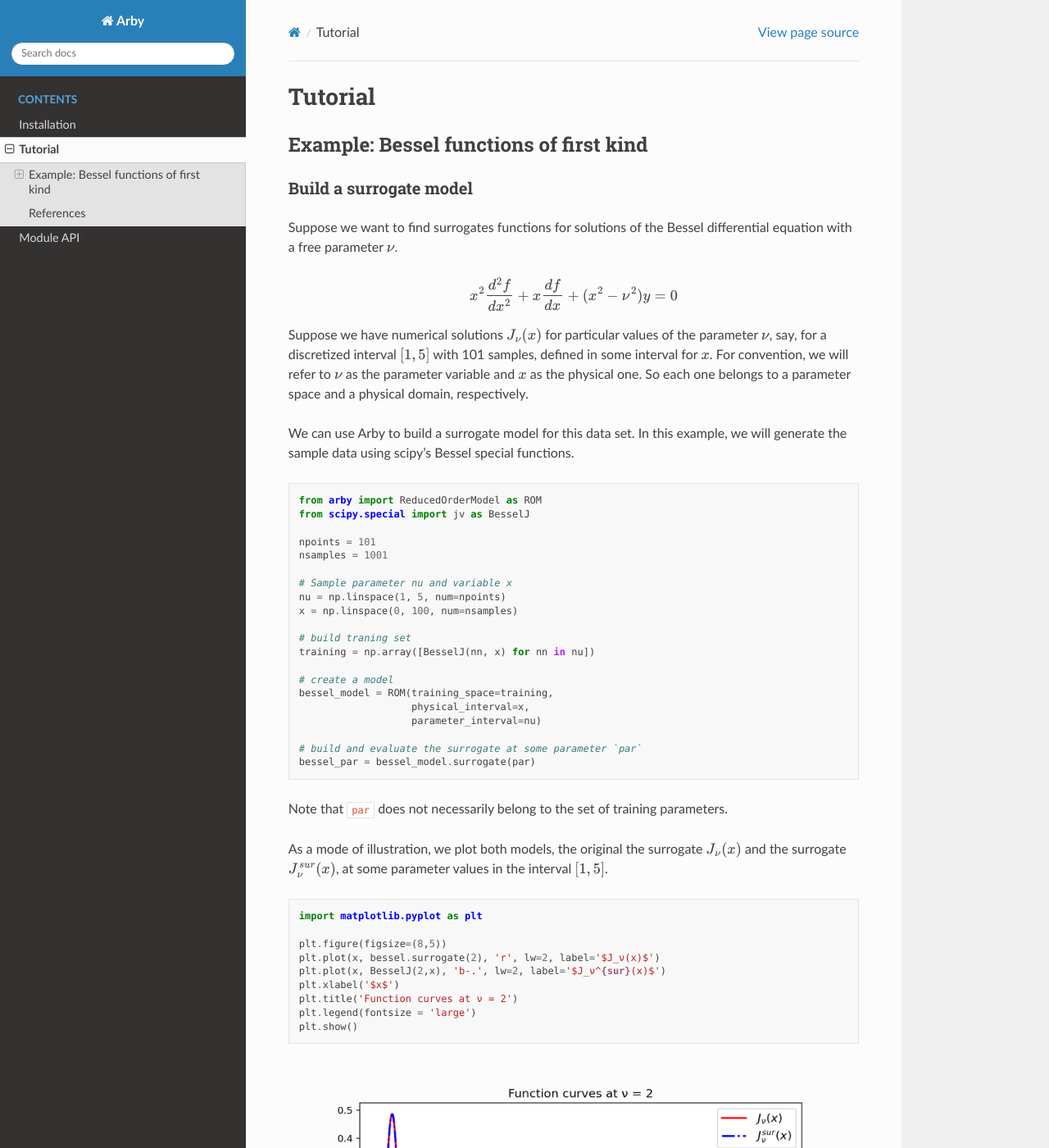
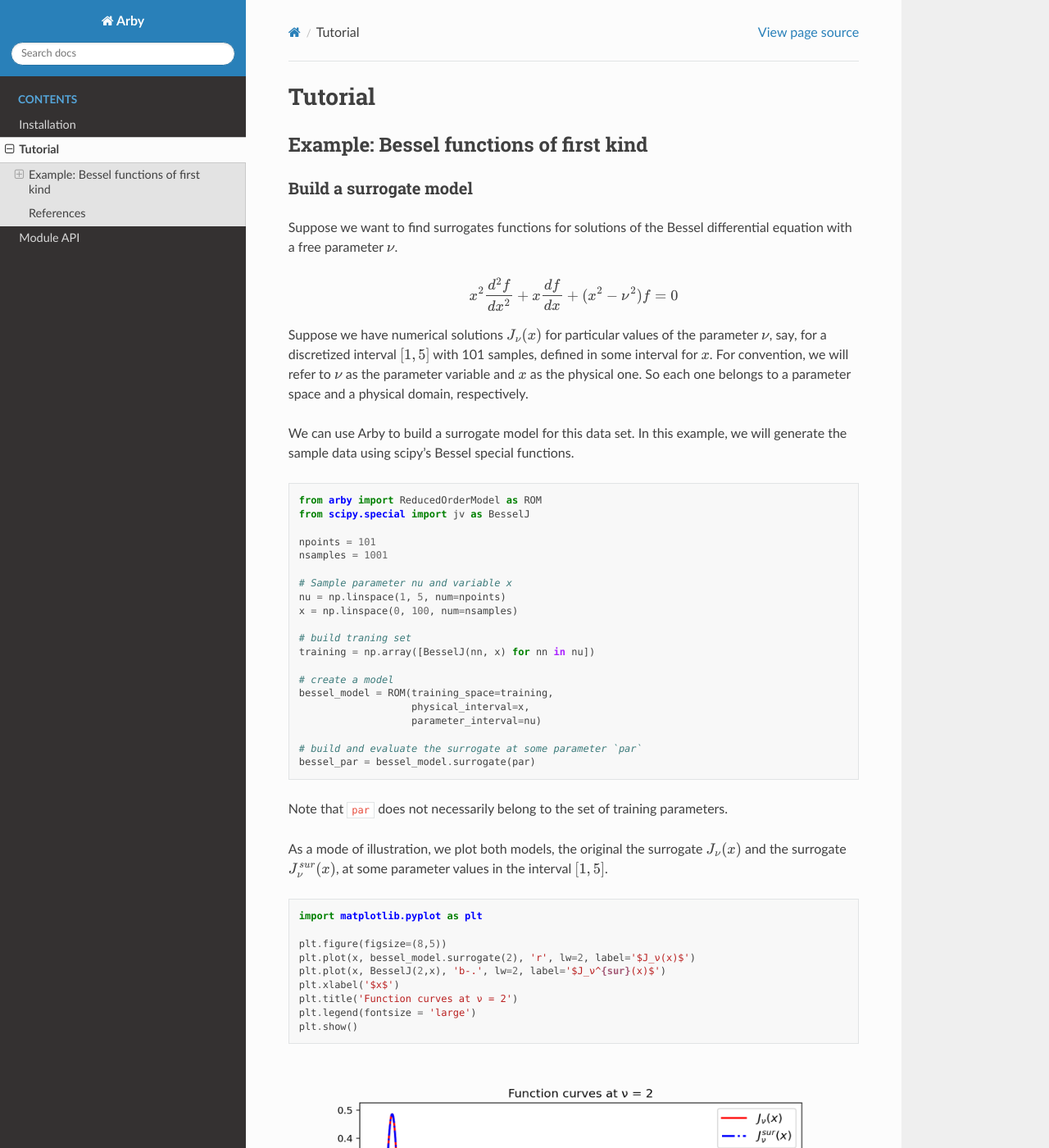
Before and after one commit to aaronuv/arby, a Sphinx documentation site: the page built from docs/source/tutorial.rst, in a window 1280 px wide and 1400 px high. Shown: the whole window at 82% size. Built offline with Sphinx 7.4.7 and the Read the Docs theme 2.0.0, drawn with Linux system fonts in a browser that asks for light colours; the version number could not be read and is left out; some of the changed text lies outside the part shown.

Commit message:
Bessel notations corrected in code and errors plots

```diff
--- a/docs/source/tutorial.rst
+++ b/docs/source/tutorial.rst
@@ -12,7 +12,7 @@
 
 .. math::
 
-    x^2 \frac{d^2f}{dx^2} + x \frac{df}{dx} + (x^2 - \nu^2)y = 0
+    x^2 \frac{d^2f}{dx^2} + x \frac{df}{dx} + (x^2 - \nu^2)f = 0
 
 Suppose we have numerical solutions :math:`J_{\nu}(x)` for particular values of
 the parameter :math:`\nu`, say, for a discretized interval :math:`[1, 5]` with
@@ -55,7 +55,7 @@
         import matplotlib.pyplot as plt
 
         plt.figure(figsize=(8,5))
-        plt.plot(x, bessel.surrogate(2), 'r', lw=2, label='$J_ν(x)$')
+        plt.plot(x, bessel_model.surrogate(2), 'r', lw=2, label='$J_ν(x)$')
         plt.plot(x, BesselJ(2,x), 'b-.', lw=2, label='$J_ν^{sur}(x)$')
         plt.xlabel('$x$')
         plt.title('Function curves at ν = 2')
@@ -104,14 +104,14 @@
 
         # compute errors for `nu_eval`
         errors = errors = [
-                 bessel.integration.norm(BesselJ(par, x) - bessel.surrogate(par))
+                 bessel_model.integration.norm(BesselJ(par, x) - bessel_model.surrogate(par))
                  for par in nu_val
                           ]
 
         # plot
         fig = plt.figure(figsize=(8,3))
         plt.semilogy(nu_val, errors, lw=1.5)
-        plt.xlabel('$x$')
+        plt.xlabel('$\\nu$')
         plt.ylabel('$L_2$ errors')
         plt.title('Validation errors')
         plt.show()
```
Also changed, not shown: docs/source/_static/errors.png, docs/source/_static/errors_improved.png.
